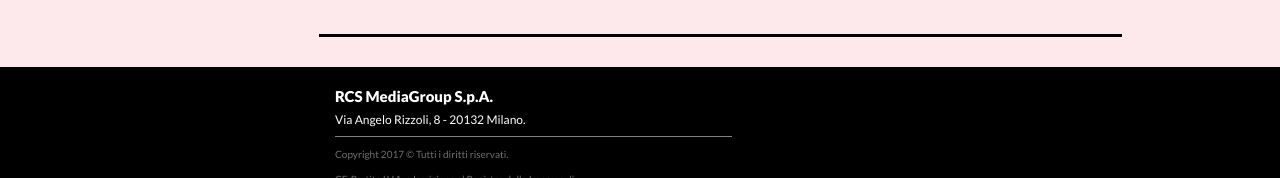
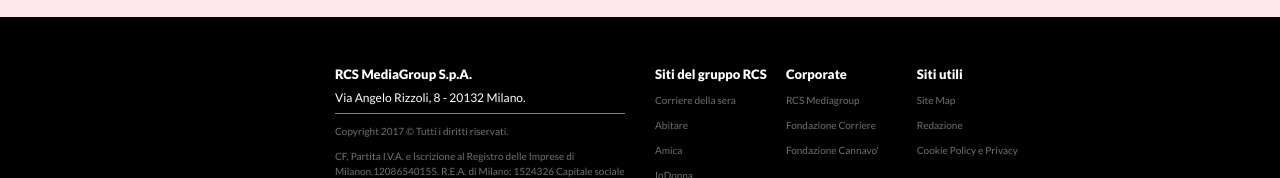
Before and after one commit to nisol91/la_gazzetta_dello_sport, a plain HTML site: page index.html in a window 1280 px wide. Shown: the part 2622-2800 px from the top of the page. Drawn offline with nearby package versions, Linux system fonts and the light colour scheme.

Commit message:
footer finished

```diff
--- a/index.html
+++ b/index.html
@@ -416,7 +416,7 @@
     </div>
     <div class="container-fluid ">
       <div class="row foo-t">
-        <div class="col-4 offset-3 f-sx">
+        <div class="col-3 offset-3 f-sx">
           <div class="fot-titl">
             <h3>RCS MediaGroup S.p.A.</h3>
             <h4>Via Angelo Rizzoli, 8 - 20132 Milano.</h4>
@@ -427,7 +427,25 @@
           <p>ISSN 2499-3093</p>
         </div>
         <div class="col-4 f-dx">
-
+          <div class="f-dx-element">
+            <h3><a href="#">Siti del gruppo RCS</a></h3>
+            <p>Corriere della sera</p>
+            <p>Abitare</p>
+            <p>Amica</p>
+            <p>IoDonna</p>
+          </div>
+          <div class="f-dx-element">
+            <h3><a href="#">Corporate</a></h3>
+            <p>RCS Mediagroup</p>
+            <p>Fondazione Corriere</p>
+            <p>Fondazione Cannavo'</p>
+          </div>
+          <div class="f-dx-element">
+            <h3><a href="#">Siti utili</a></h3>
+            <p>Site Map</p>
+            <p>Redazione</p>
+            <p>Cookie Policy e Privacy</p>
+          </div>
         </div>
       </div>
     </div>
--- a/style.css
+++ b/style.css
@@ -1,6 +1,14 @@
 /* TYPHOGRAPHY & IMAGES */
 * {
   font-family: 'Lato', sans-serif;
+}
+a {
+  color: white;
+  text-decoration: none;
+}
+a:hover {
+  color: grey;
+  text-decoration: none;
 }
 .head-nav a:hover {
   color: grey;
@@ -315,7 +323,7 @@
   margin-top: 3px;
 }
 .foo-t h3 {
-  font-size: 15px;
+  font-size: 13px;
   color: white;
   font-weight: 700;
 }
@@ -328,7 +336,7 @@
   color: #707070;
   margin: 0;
   margin-top: 10px;
-  width: 300px;
+  /* width: 300px; */
 }
 /* DIV & CONTAINER ---------------------------------------------------------------- */
 body {
@@ -403,6 +411,7 @@ body {
 }
 .main-cont {
   padding: 30px 65px;
+  height: 2200px;
 }
 .main-center {
   padding: 0 40px;
@@ -521,18 +530,25 @@ body {
 }
 .foo-t {
   background: black;
+  height: 300px;
 }
 .f-sx {
-  margin-top: 20px;
+  margin-top: 50px;
 }
 .fot-titl {
   border-bottom: 1px solid grey;
 }
-.f-dx {
-
+.f-dx-element {
+  width: 32%;
+  float: left;
+  margin-top: 50px;
+  margin-right: 1%;
 }
 /* MEDIA QUERY----------------------------------------------------------------- */
 @media (max-width: 1200px) {
+  .main-cont {
+    height: 2700px;
+  }
   .video-ii {
     display: none;
   }
```
